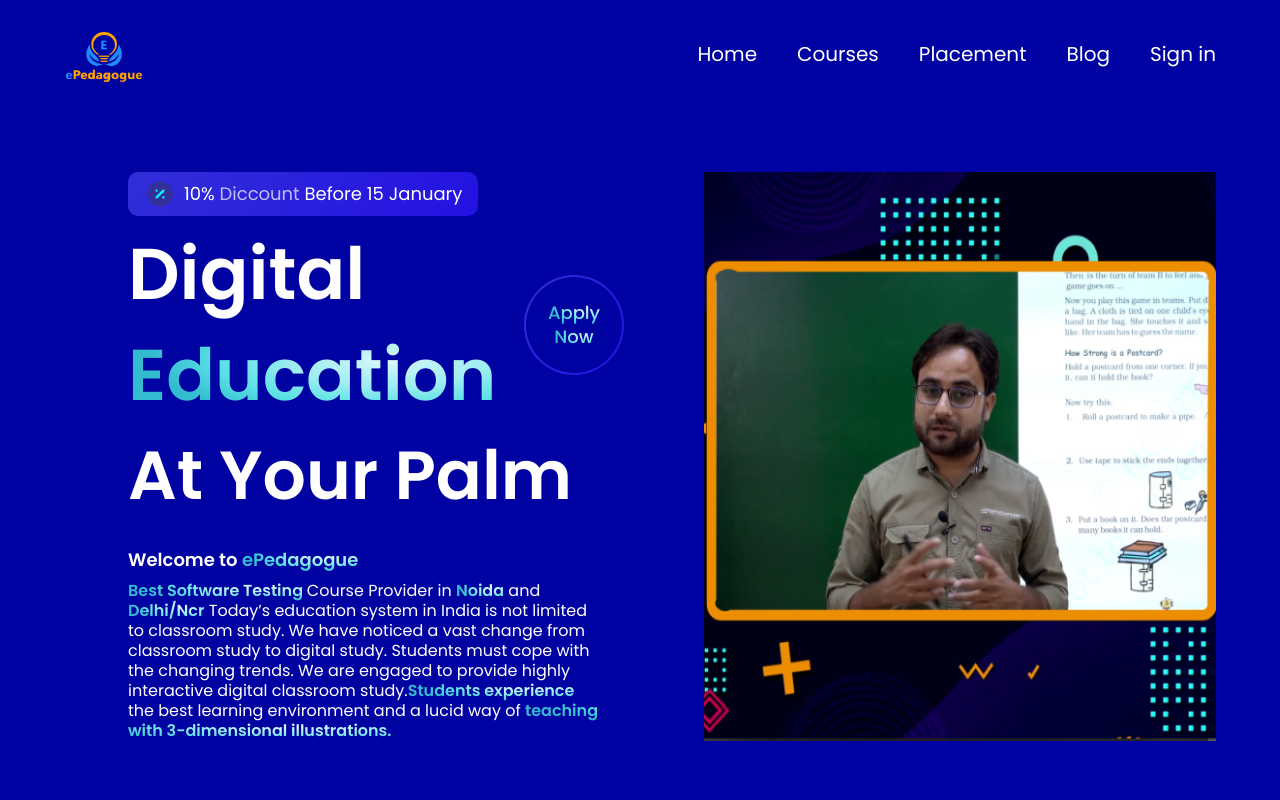
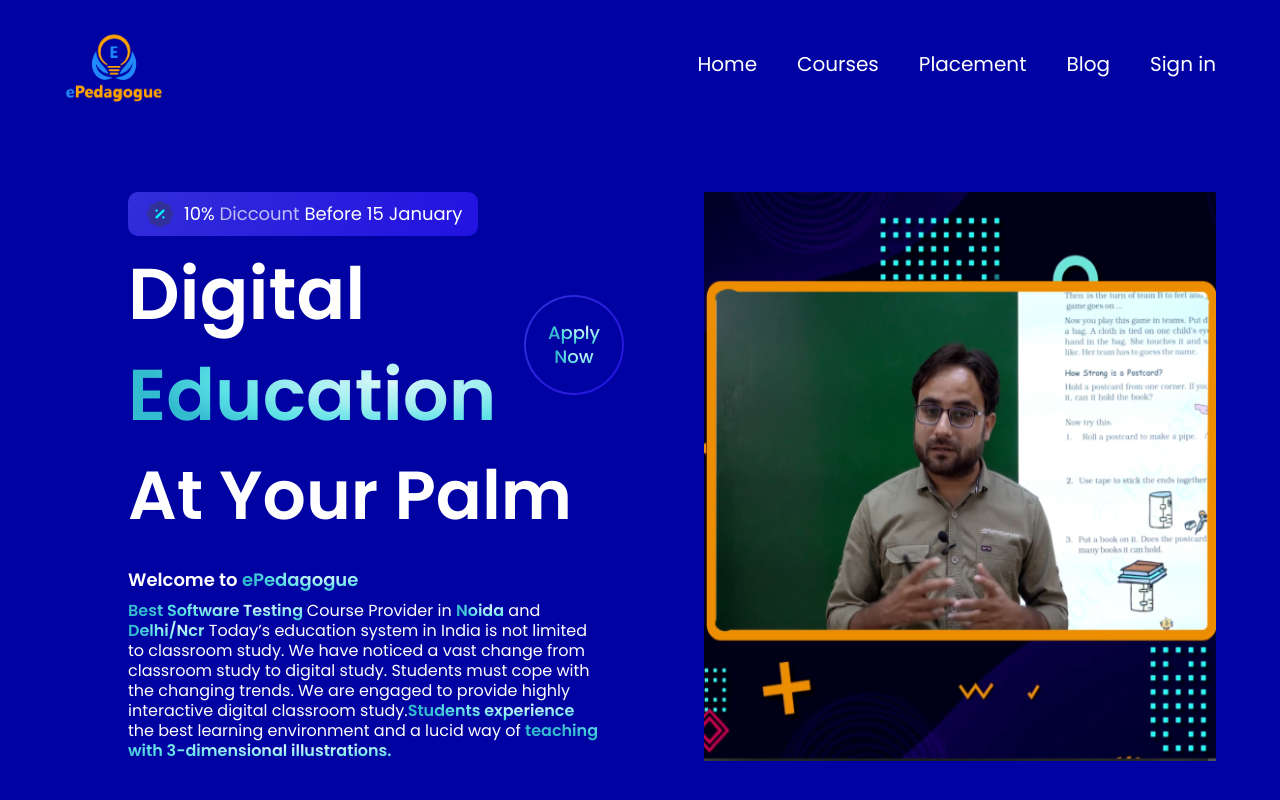
Before and after one commit to Bzsmrf/frontend_epedagouge, a React (Vite) app: page / in a window 1280 px wide. Shown: the top 800 px of the page. Built offline with nearby package versions, Linux system fonts and the light colour scheme.

Commit message:
Handled Bug Of Signup

```diff
--- a/src/App.jsx
+++ b/src/App.jsx
@@ -15,6 +15,7 @@
         <div className={`${styles.boxWidth}`}>
           <Navbar
             handleClick = {toggle}
+            currentState = {currentPage}
           />
         </div>
       </div>
--- a/src/components/Navbar.jsx
+++ b/src/components/Navbar.jsx
@@ -4,9 +4,15 @@
 
 const Navbar = (props) => {
   const [toggle, setToggle] = useState(false)
+
+  function handleClick() {
+    if (props.currentState == false) props.handleClick();
+    // <a href = {`${index >= navLinks.length - 3  ? `${nav.link}`: `#${nav.id}`}`}> {nav.title}</a>
+  }
+
   return (
     <nav className="w-full flex py-6 justify-between items-centre navbar">
-    <img src={eplogo} alt="ePedagouge" className="w-[80px] h-[60px]" />
+    <img src={eplogo} alt="ePedagouge" className="w-[100px] h-[80px]" />
 
     <ul className="list-none sm:flex hidden justify-end items-center flex-1">
       {navLinks.map((nav, index) => (
@@ -17,9 +23,10 @@
           text-[20px] ml-10`}
         >
 
-          {(nav.id == "signin")
+          {
+            (nav.id == "signin")
             ? <button onClick = {props.handleClick}> {nav.title}</button>
-            : <a href = {`${index >= navLinks.length - 3  ? `${nav.link}`: `#${nav.id}`}`}> {nav.title}</a>
+            : <a href = {`${index >= navLinks.length - 3  ? `${nav.link}`: `#${nav.id}`}`}> <button onClick={handleClick}>{nav.title}</button></a>
           }
 
         </li>
```
